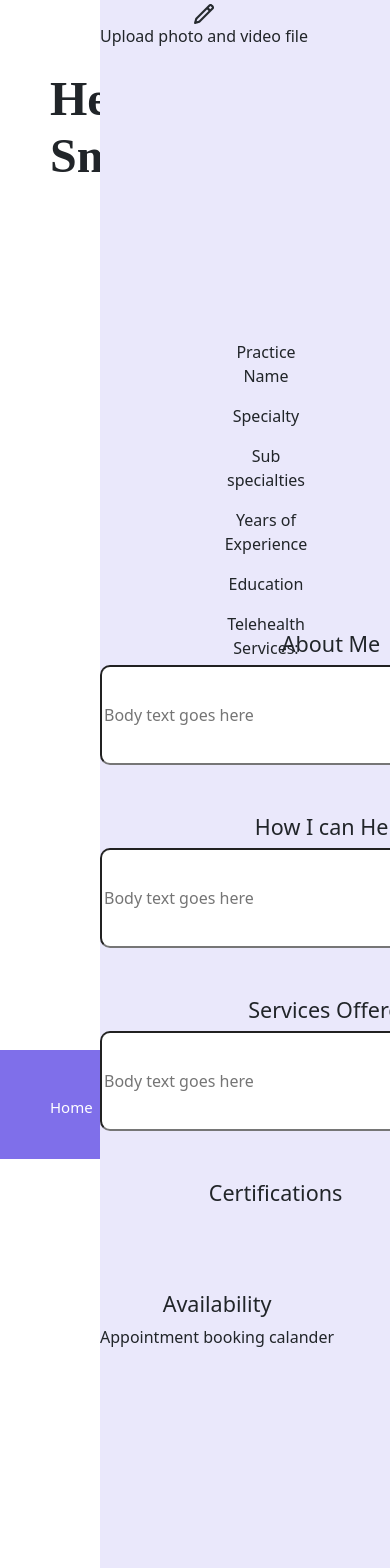
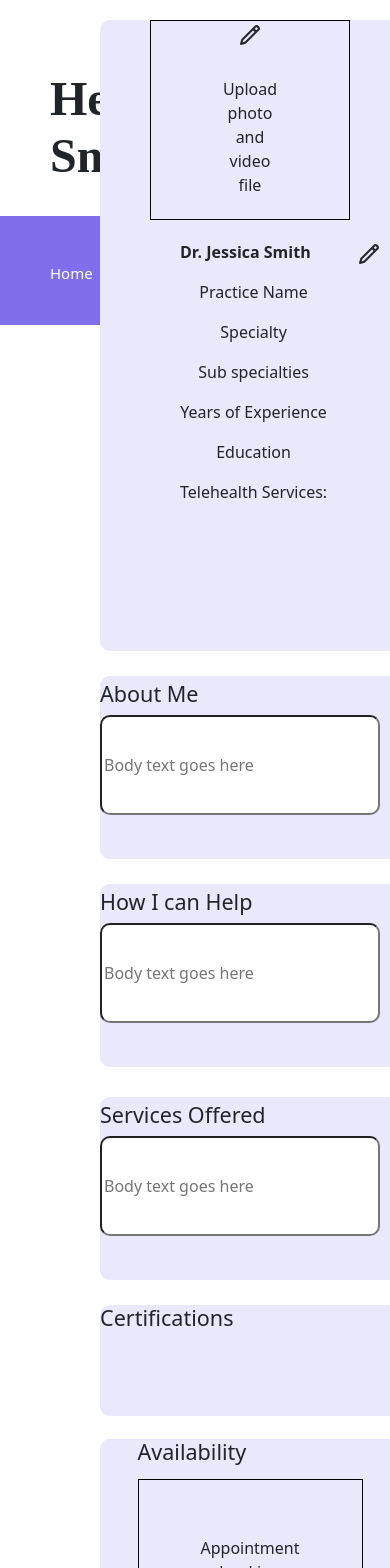
Before and after one commit to MVP-Marketplace/elana-new, a React (Create React App) app in the folder frontend/: page /practitionerProfile in a window 390 px wide. Shown: the part 300-1868 px from the top of the page. Built offline with nearby package versions, Linux system fonts and the light colour scheme; a web font is replaced by a local one.

Commit message:
profile res almost

```diff
--- a/frontend/src/index.css
+++ b/frontend/src/index.css
@@ -830,30 +830,7 @@ position: absolute;
 top: 280px;
 }
 
-@media only screen and (max-width: 667px) {
-  .pp div{
-     display: table-row;
-     vertical-align: top;
-     text-align:center;
-     padding: 20px;
-     padding-left: 100px;
 
-  }
- .ppProfile{
-   margin-right: 450px;
-
- }
- .name-responsive{
-  padding-right: 1350px;
-
-}
-.icon-responsive{
-  padding-right: 100px;
-}
- .ppAbout{
-  margin-bottom:100px;
- }
- }
  .moveR{
    margin-left: 210px;
    margin-top: 10px;
@@ -1073,6 +1050,7 @@ background-color: #EAE8FB;
   flex-direction: row;
 }
 
+
 .ppMethodsbox {
   width:225px;
   height: 50px;
@@ -1217,11 +1195,68 @@ background-color: #EAE8FB;
 .boxmodal{
   border-radius: 25px;
 }
+@media only screen and (max-width: 679px){
+  .pp { width: 100%; height:100%; display:grid;}
+}
+@media only screen and (max-width: 667px) {
+  .pp .ppConainer{
+     display: table-row;
+     vertical-align: top;
+     text-align:center;
+     padding: 20px;
+     padding-left: 100px;
+     padding-top: 20px;
+    }
+    .ppPerson{
+      margin-bottom: 25px;
+      width: 300px;
+    }
+
+ }
+ @media only screen and (max-width: 667px) {
+
+
+  .ppAbout{
+    width: 300px;
+  }
+  .ppAboutA{
+    width: 300px;
+  }
+  .ppAboutB{
+    width: 300px;
+  }
+  .ppAbout2{
+    width: 300px;
+  }
+  .ppInput{
+    width: 280px;
+  }
+
+  .ppAvailability{
+    margin-top: 580px;
+    width: 300px;
+  }
+  .ppCancellation{
+    width: 300px;
+  }
+  .ppPayment{
+    width: 300px;
+  }
+  .resmodal{
+    width: 300px;
+
+  }
+  .iconmodal{
+    display: block;
+  }
+ }
 /* .iconmodal{
   width: 40px;
   height: 31px;
 } */
 /*
+
+
 CSS PractitionerProfilePage--------------------**********/
 input{
   resize: vertical;}
--- a/frontend/src/pages/Practitioner/PractitionerProfile.jsx
+++ b/frontend/src/pages/Practitioner/PractitionerProfile.jsx
@@ -70,13 +70,13 @@ export function PractitionerProfile() {
                       onClick={toggleShow}
                     ></MDBBtn>
                   </MDBModalHeader>
-                  <MDBModalBody>
+                  <MDBModalBody className="resmodal">
                     <p className="text-center">
                       Please include a photograph and video biography (if
                       necessary).
                     </p>
-                    <div className="d-flex justify-content-center mt-2">
-                      <div>
+                    <div className="d-flex justify-content-center mt-2 iconres">
+                      <div className="">
                         <img
                           alt=""
                           src={camera}
```
